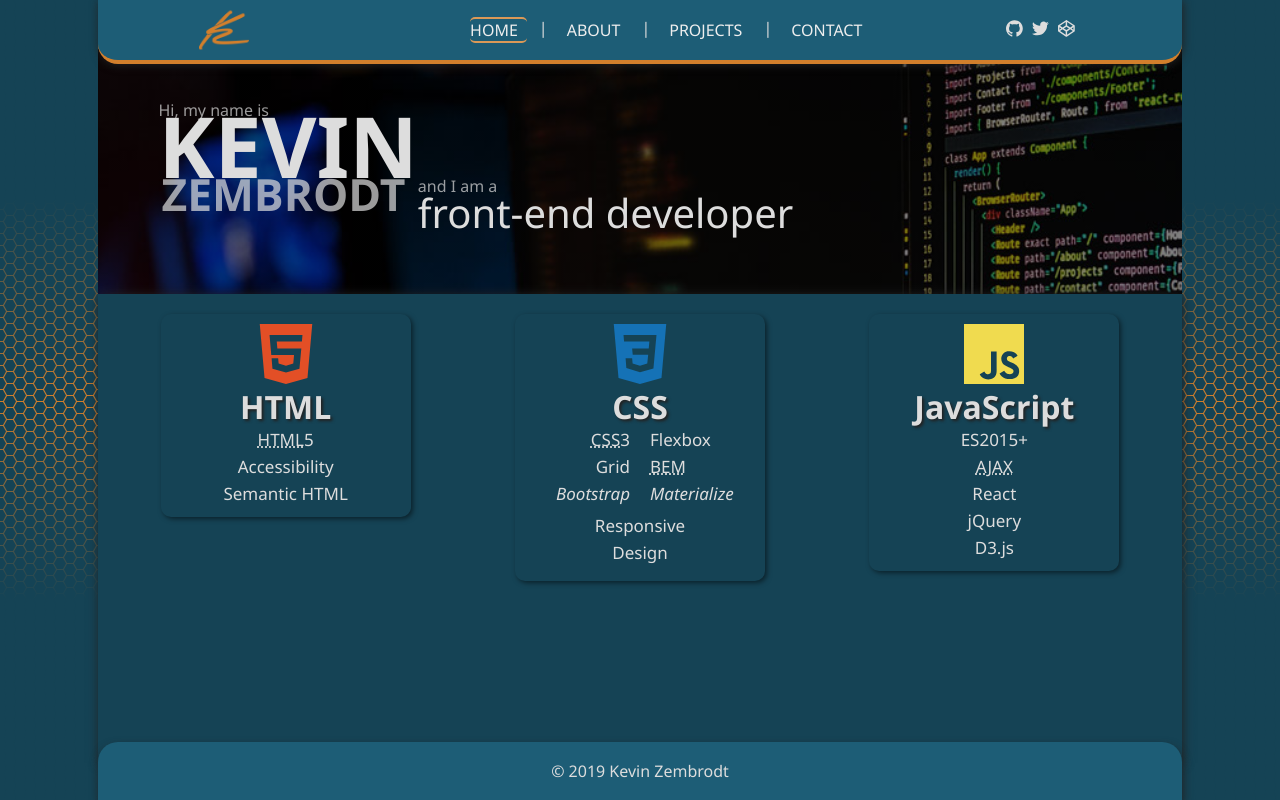
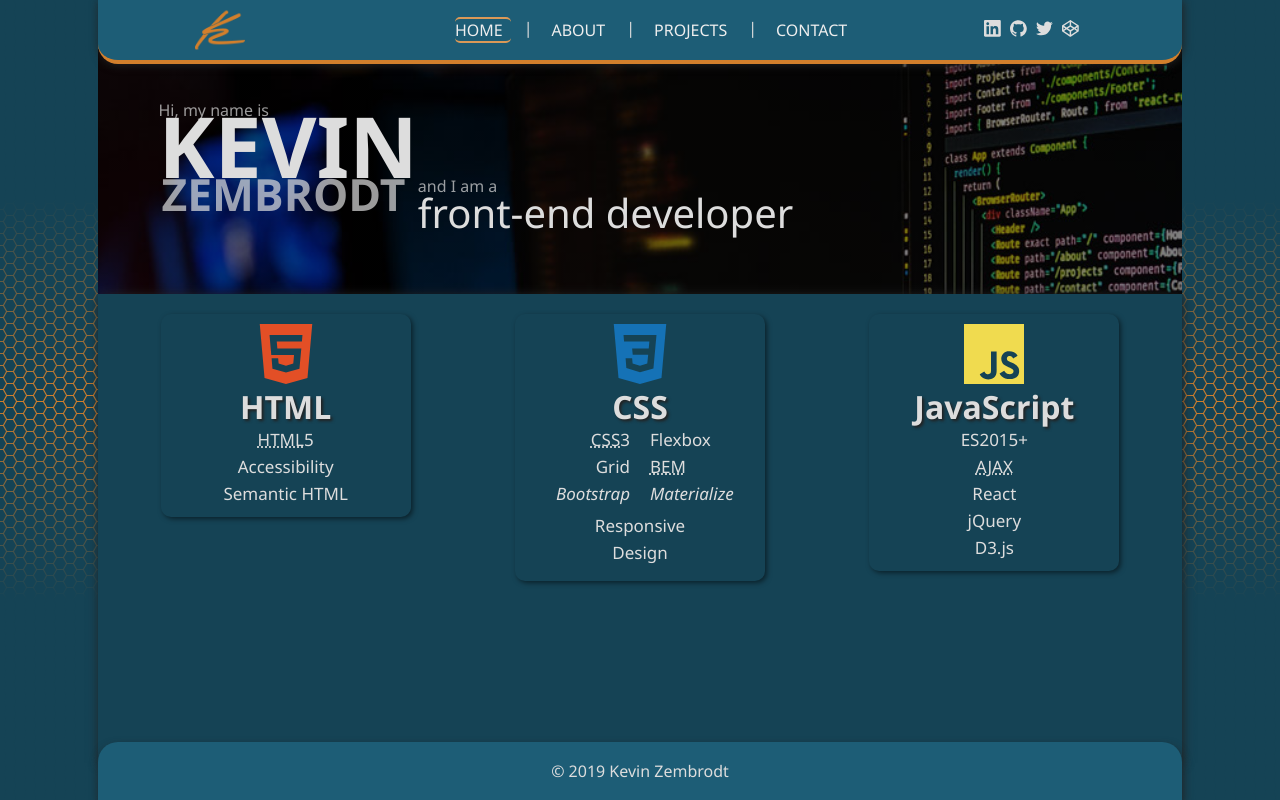
Before and after one commit to Nixikaz/portfolio-react, a React (Create React App) app: page / in a window 1280 px wide. Built offline with nearby package versions, Linux system fonts and the light colour scheme.

Commit message:
added LinkedIn profile link

```diff
--- a/src/components/Social.js
+++ b/src/components/Social.js
@@ -5,6 +5,17 @@
     <div className="social__links">
       <ul>
         <li className="social">
+          <a
+            href="https://www.linkedin.com/in/kevin-zembrodt/"
+            aria-label="Visit my LinkedIn profile"
+            target="_blank"
+            rel="noopener noreferrer"
+          >
+            <svg role="img" xmlns="http://www.w3.org/2000/svg">
+              <title>LinkedIn</title>
+              <path d="M20.447 20.452h-3.554v-5.569c0-1.328-.027-3.037-1.852-3.037-1.853 0-2.136 1.445-2.136 2.939v5.667H9.351V9h3.414v1.561h.046c.477-.9 1.637-1.85 3.37-1.85 3.601 0 4.267 2.37 4.267 5.455v6.286zM5.337 7.433c-1.144 0-2.063-.926-2.063-2.065 0-1.138.92-2.063 2.063-2.063 1.14 0 2.064.925 2.064 2.063 0 1.139-.925 2.065-2.064 2.065zm1.782 13.019H3.555V9h3.564v11.452zM22.225 0H1.771C.792 0 0 .774 0 1.729v20.542C0 23.227.792 24 1.771 24h20.451C23.2 24 24 23.227 24 22.271V1.729C24 .774 23.2 0 22.222 0h.003z" />
+            </svg>
+          </a>
           <a
             href="https://github.com/Nixikaz"
             aria-label="Visit my GitHub profile"
```
